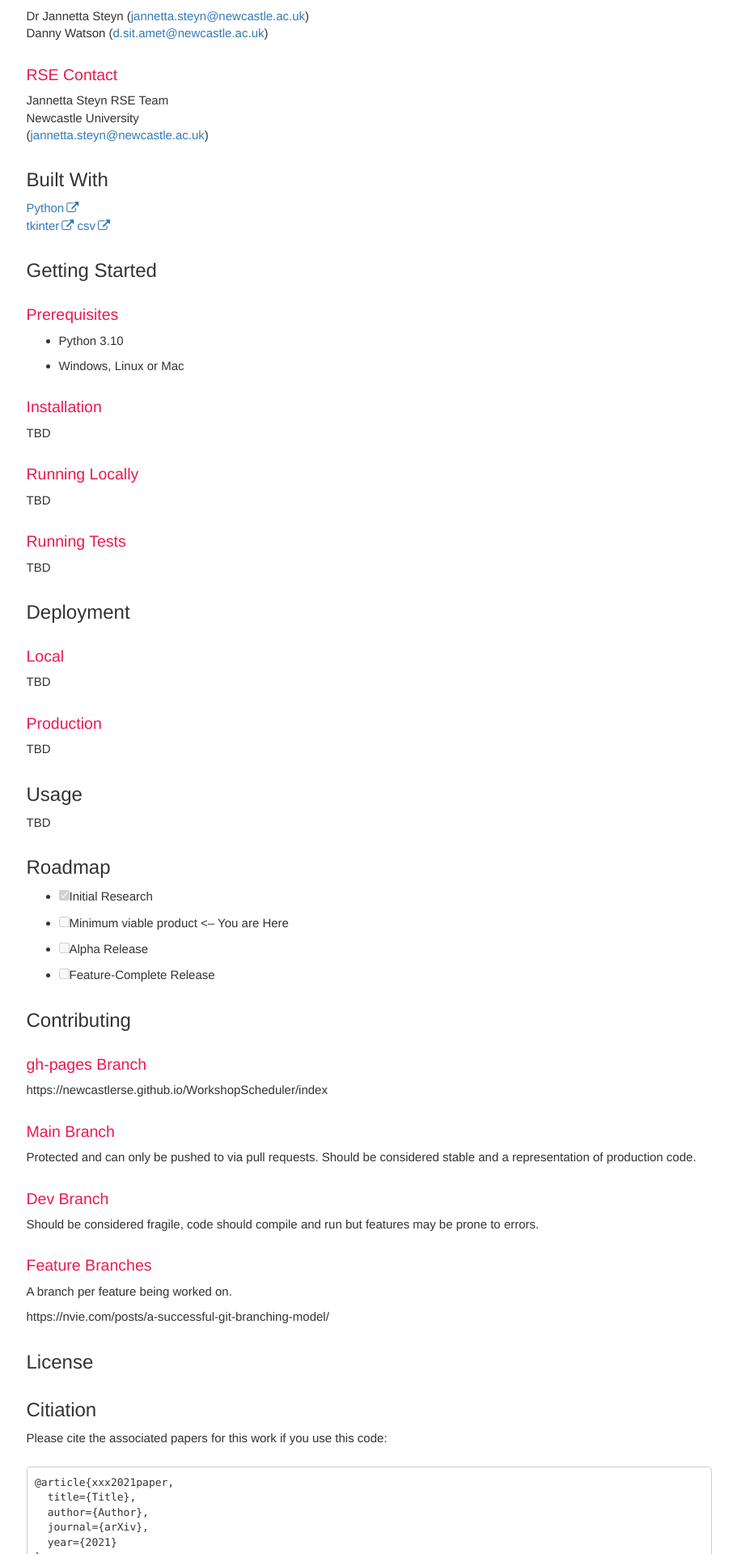
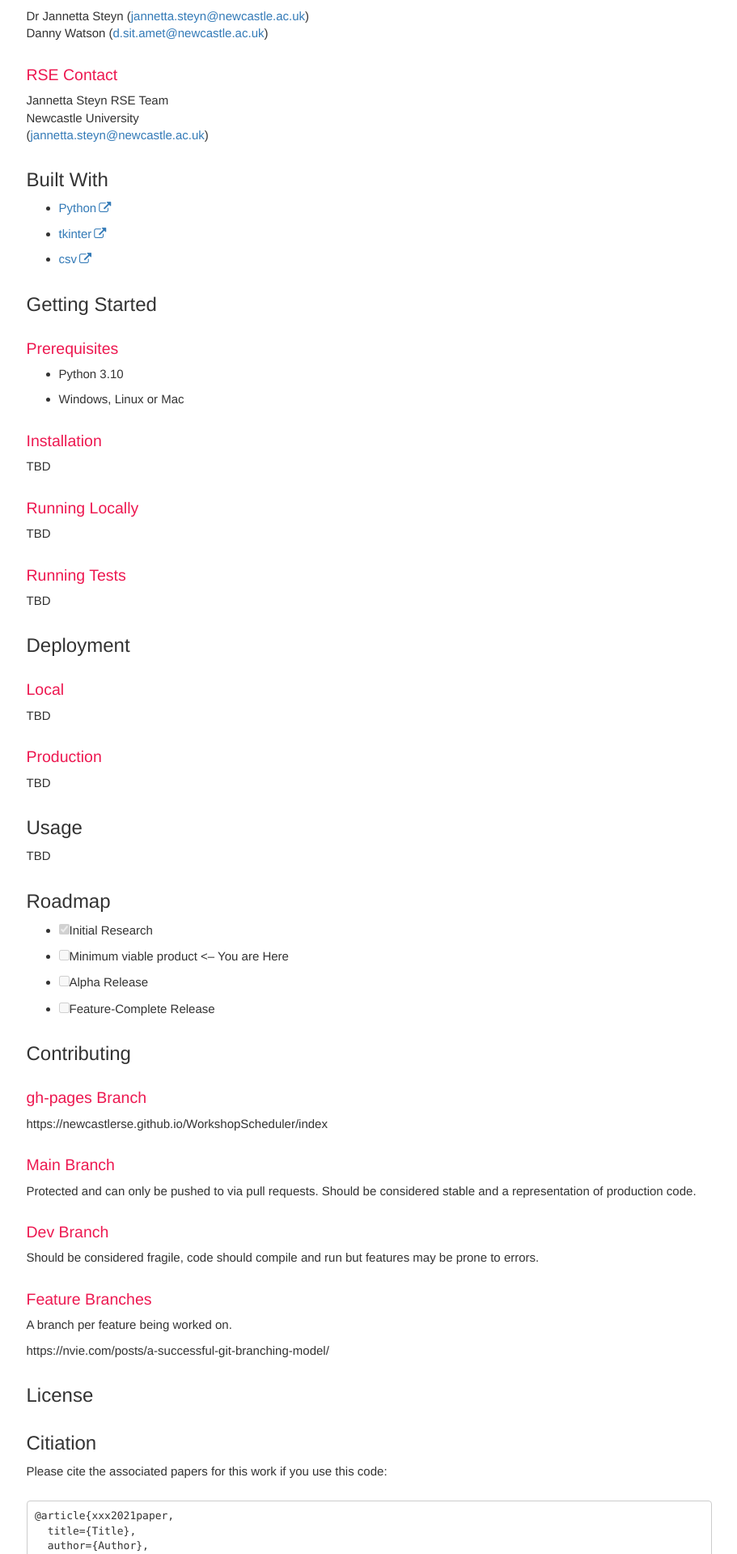
Before and after one commit to NewcastleRSE/WorkshopScheduler, a Jekyll site: the page built from index.md, in a window 1280 px wide. Shown: the part 1131-3050 px from the top of the page at 81% size, without its empty margins (330-1241 px from the left). Built offline with Jekyll 4.4.1, drawn with Linux system fonts in a browser that asks for light colours; comment, search, counter and statistics services are not loaded.

```diff
--- a/index.md
+++ b/index.md
@@ -23,9 +23,9 @@ Newcastle University
 
 ## Built With
 
-[Python](https://www.python.org/)
-[tkinter](https://docs.python.org/3/library/tkinter.html)
-[csv](https://docs.python.org/3/library/csv.html)
+- [Python](https://www.python.org/)
+- [tkinter](https://docs.python.org/3/library/tkinter.html)
+- [csv](https://docs.python.org/3/library/csv.html)
 
 ## Getting Started
 
```
